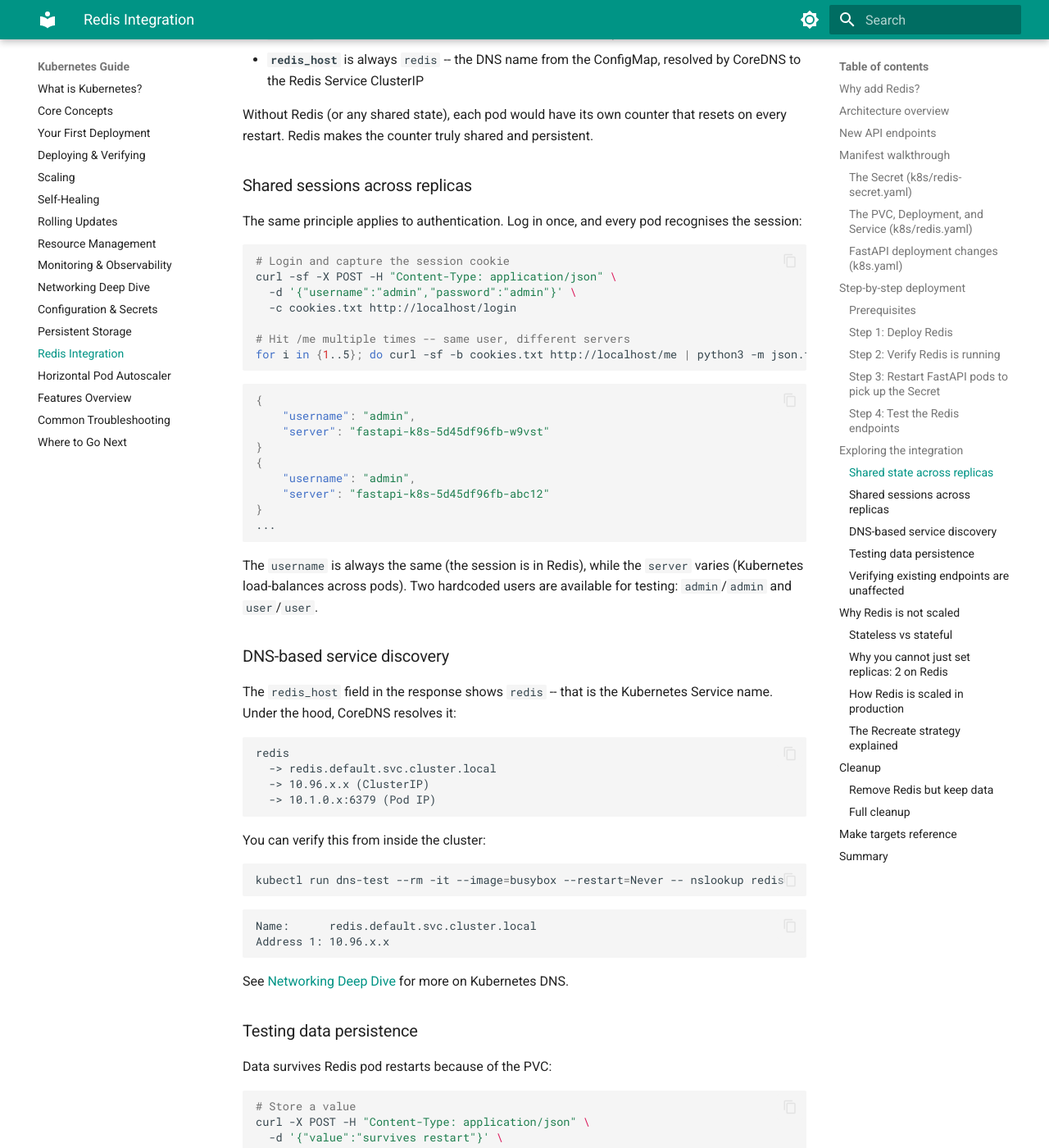
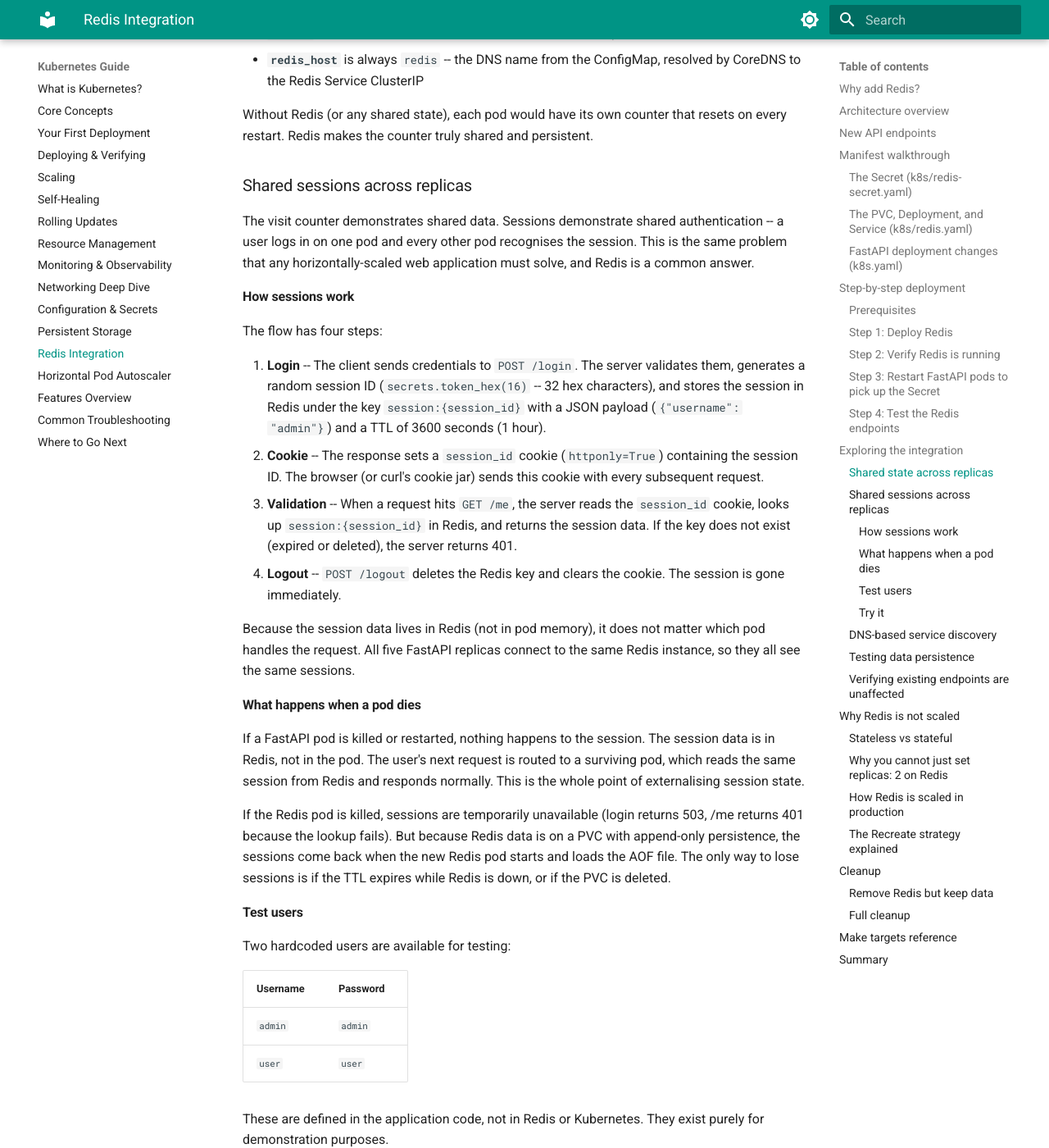
Before and after one commit to mortenoh/fastapi-k8s, an MkDocs documentation site: the page built from docs/kubernetes/redis.md, in a window 1280 px wide and 1400 px high, scrolled down 9593 px. Shown: the whole window at 82% size. Built offline with MkDocs 1.6.1 and Material for MkDocs 9.7.7, drawn with Linux system fonts in a browser that asks for light colours; some of the changed text lies outside the part shown.

Commit message:
docs: expand session auth walkthrough in redis guide

````diff
--- a/docs/kubernetes/redis.md
+++ b/docs/kubernetes/redis.md
@@ -399,14 +399,50 @@
 
 ### Shared sessions across replicas
 
-The same principle applies to authentication. Log in once, and every pod recognises the session:
+The visit counter demonstrates shared data. Sessions demonstrate shared authentication -- a user logs in on one pod and every other pod recognises the session. This is the same problem that any horizontally-scaled web application must solve, and Redis is a common answer.
+
+#### How sessions work
+
+The flow has four steps:
+
+1. **Login** -- The client sends credentials to `POST /login`. The server validates them, generates a random session ID (`secrets.token_hex(16)` -- 32 hex characters), and stores the session in Redis under the key `session:{session_id}` with a JSON payload (`{"username": "admin"}`) and a TTL of 3600 seconds (1 hour).
+2. **Cookie** -- The response sets a `session_id` cookie (`httponly=True`) containing the session ID. The browser (or curl's cookie jar) sends this cookie with every subsequent request.
+3. **Validation** -- When a request hits `GET /me`, the server reads the `session_id` cookie, looks up `session:{session_id}` in Redis, and returns the session data. If the key does not exist (expired or deleted), the server returns 401.
+4. **Logout** -- `POST /logout` deletes the Redis key and clears the cookie. The session is gone immediately.
+
+Because the session data lives in Redis (not in pod memory), it does not matter which pod handles the request. All five FastAPI replicas connect to the same Redis instance, so they all see the same sessions.
+
+#### What happens when a pod dies
+
+If a FastAPI pod is killed or restarted, nothing happens to the session. The session data is in Redis, not in the pod. The user's next request is routed to a surviving pod, which reads the same session from Redis and responds normally. This is the whole point of externalising session state.
+
+If the Redis pod is killed, sessions are temporarily unavailable (login returns 503, /me returns 401 because the lookup fails). But because Redis data is on a PVC with append-only persistence, the sessions come back when the new Redis pod starts and loads the AOF file. The only way to lose sessions is if the TTL expires while Redis is down, or if the PVC is deleted.
+
+#### Test users
+
+Two hardcoded users are available for testing:
+
+| Username | Password |
+|----------|----------|
+| `admin` | `admin` |
+| `user` | `user` |
+
+These are defined in the application code, not in Redis or Kubernetes. They exist purely for demonstration purposes.
+
+#### Try it
 
 ```bash
 # Login and capture the session cookie
 curl -sf -X POST -H "Content-Type: application/json" \
   -d '{"username":"admin","password":"admin"}' \
   -c cookies.txt http://localhost/login
+```
 
+```json
+{"message":"logged in","username":"admin"}
+```
+
+```bash
 # Hit /me multiple times -- same user, different servers
 for i in {1..5}; do curl -sf -b cookies.txt http://localhost/me | python3 -m json.tool; done
 ```
@@ -423,7 +459,18 @@
 ...
 ```
 
-The `username` is always the same (the session is in Redis), while the `server` varies (Kubernetes load-balances across pods). Two hardcoded users are available for testing: `admin`/`admin` and `user`/`user`.
+The `username` is always the same (the session is in Redis), while the `server` varies (Kubernetes load-balances across pods).
+
+```bash
+# Logout
+curl -sf -X POST -b cookies.txt -c cookies.txt http://localhost/logout
+```
+
+```json
+{"message":"logged out"}
+```
+
+After logout, `GET /me` returns 401 because the Redis key has been deleted.
 
 ### DNS-based service discovery
 
````
